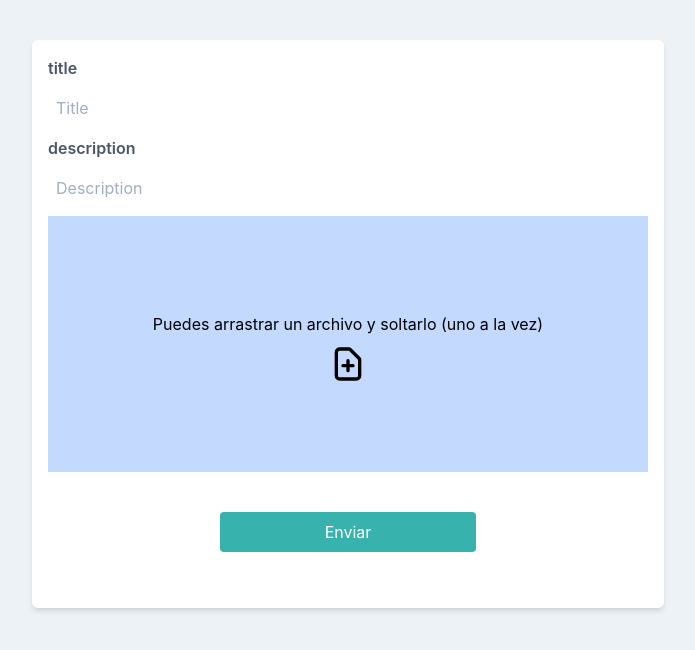
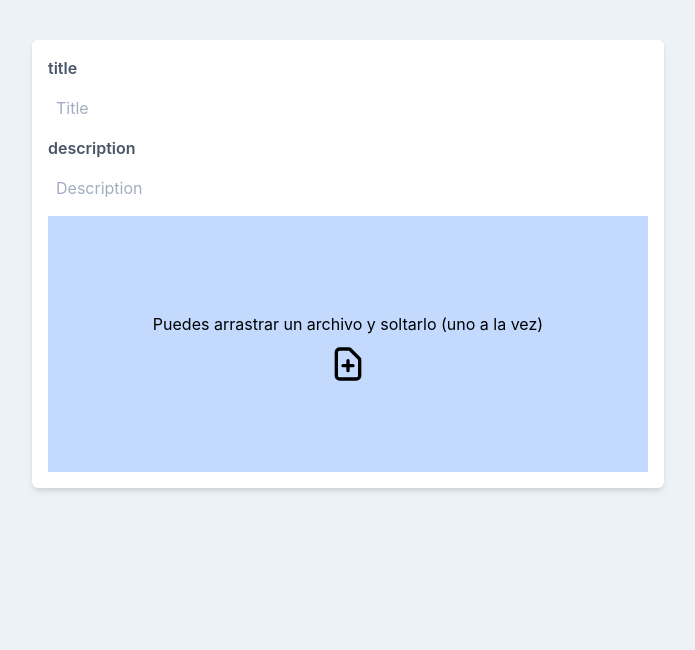
Before and after one commit to elbarbaro/formuexel, a React (Create React App) app: page / in a window 1280 px wide. Shown: the top 650 px of the page, without its empty margins (292-987 px from the left). Built offline with nearby package versions, Linux system fonts and the light colour scheme; what @tailwindcss/custom-forms would draw is missing.

Commit message:
New FormFooter component created

```diff
--- a/src/components/Form.js
+++ b/src/components/Form.js
@@ -3,6 +3,15 @@ import Input from './Input'
 import InputDropArea from './InputDropArea'
 import uploadRequest from '../services/uploads'
 //import './Form.css'
+
+function FormFooter(props) {
+    return (
+        <div className="flex my-10 justify-around items-center">
+            <p className="flex-1">Generar formulario de Google con archivo Excel</p>
+            <button className="w-40 btn bg-teal-500 text-white hover:bg-teal-800" type="submit">Enviar</button>
+        </div>
+    )
+}
 
 function Form(props) {
 
@@ -35,9 +44,7 @@ function Form(props) {
                 <Input type="text" name="title" placeholder="Title" ref={titleRef} readOnly={false} />
                 <Input type="text" name="description" placeholder="Description" ref={descriptonRef} readOnly={false}/>
                 <InputDropArea files={files} setFiles={setFiles}/>
-                <div className="flex justify-center">
-                    <button className="flex-initial w-64 m-10 btn bg-teal-500 text-white hover:bg-teal-800" type="submit">Enviar</button>
-                </div>
+                { files.length > 0 ? <FormFooter /> : null }
             </form>
             {isSuccessful?<div>Datos cargados</div>:null}
         </div>
```
